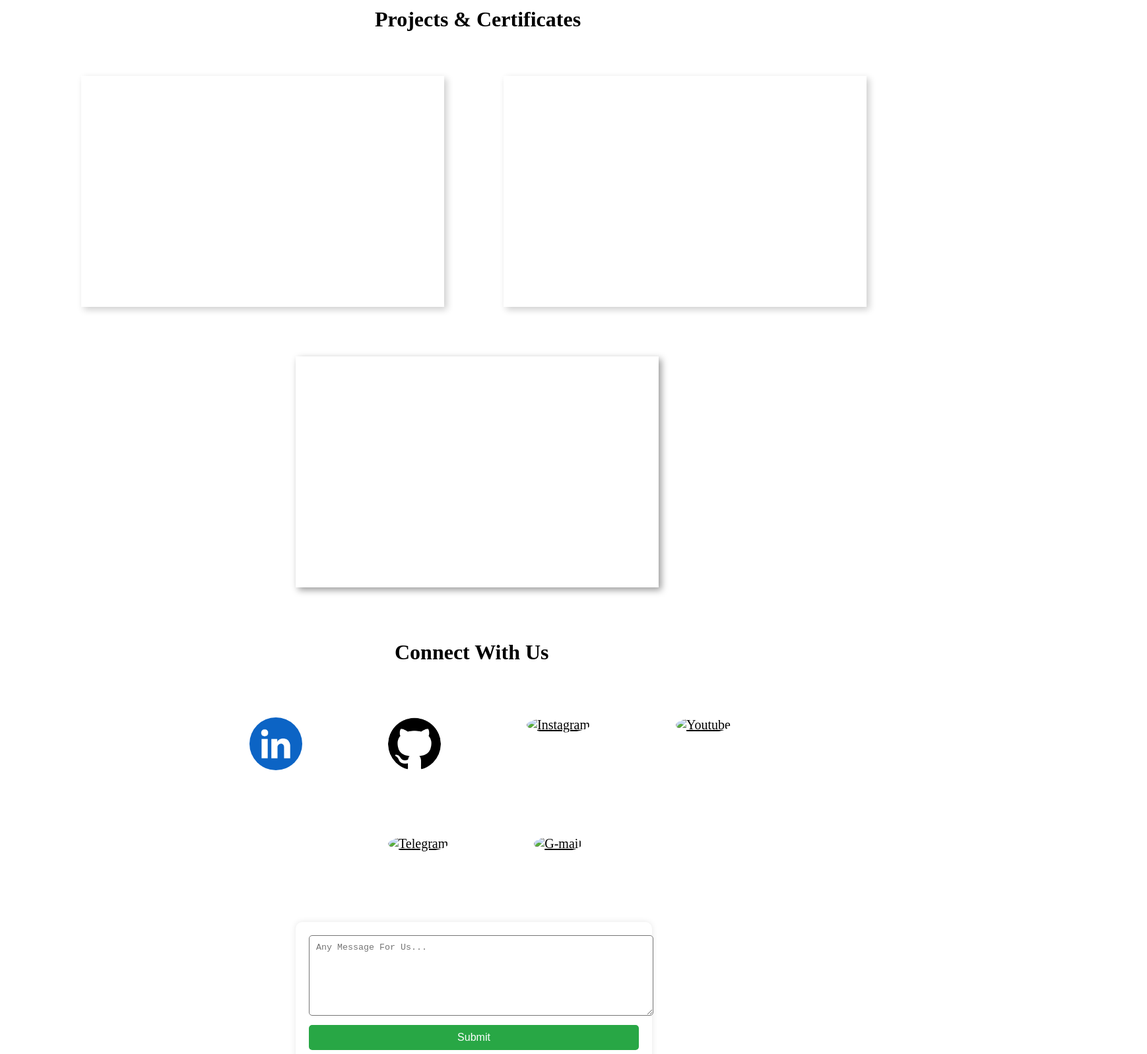
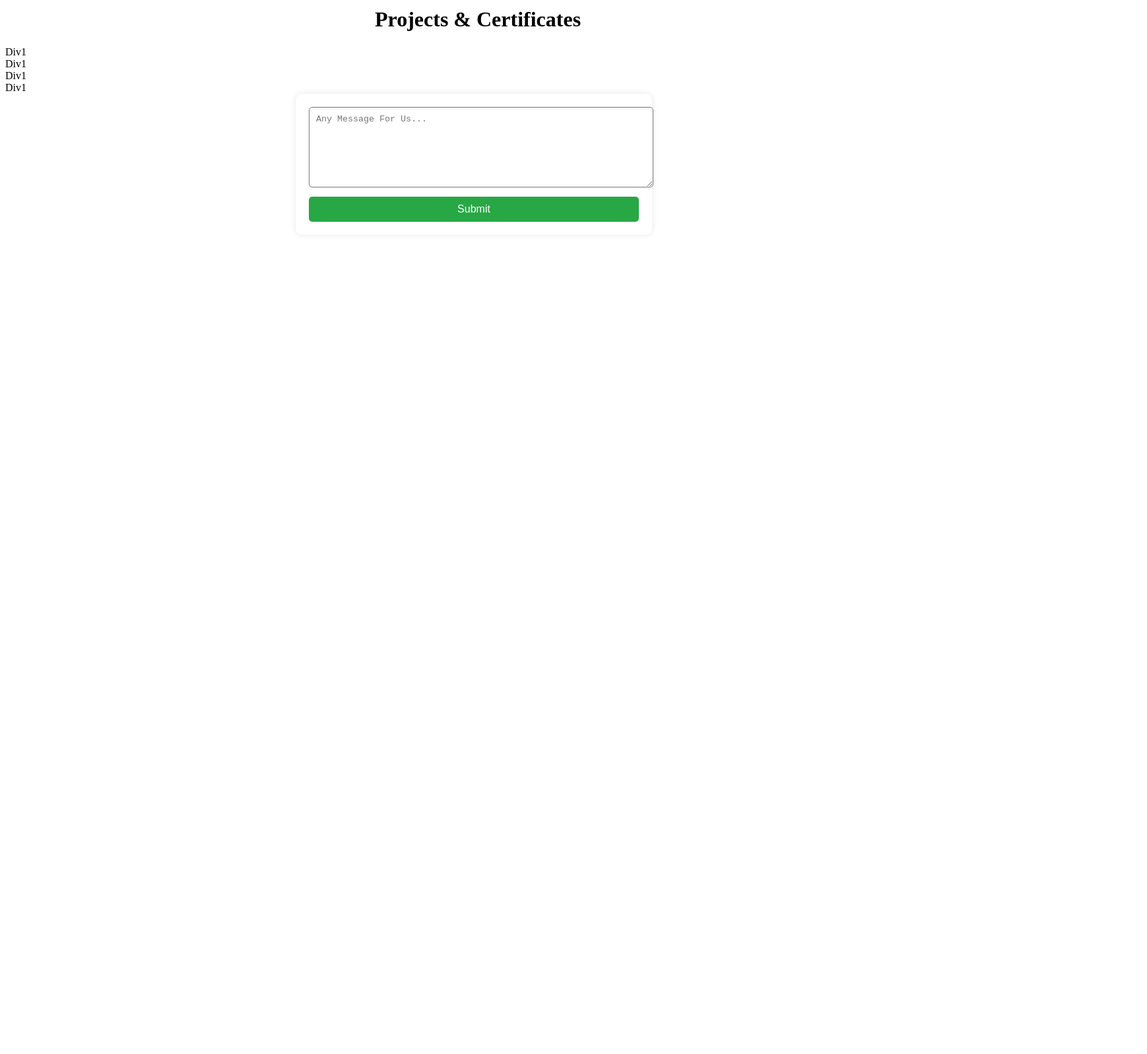
Before and after one commit to Nancysoni1234/Portfolio, a plain HTML site: page index.html in a window 1280 px wide. Shown: the part 1380-2977 px from the top of the page at 66% size, 1738 px wide, since content can reach past the window. After the commit the page ends 1744 px from the top, so only its background shows below. Drawn offline with Linux system fonts and the light colour scheme.

Commit message:
updated index file

```diff
--- a/index.html
+++ b/index.html
@@ -42,22 +42,12 @@
     <div class="skill_div"><i class="fa-brands fa-linux" class="icons"></i>Operating System</div>
   </div>
   <h1 id="project_head">Projects & Certificates</h1>
-  <div class="projects">
-    <div class="proj_div" id="proj_div1"></div>
-    <div class="proj_div" id="proj_div2"></div>
-    <div id="proj_div3"></div>
+  <div class="contact">
+    <div class="contact_divs1">Div1</div>
+    <div class="contact_divs1">Div1</div>
+    <div class="contact_divs1">Div1</div>
+    <div class="contact_divs1">Div1</div>
   </div>
-  <h1 id="Connect_head">Connect With Us</h1>
-  <div class="connect1">
-    <a href="https://www.linkedin.com/in/nancy-soni-6150a32ab/" target="_main"><img src="img1.png" alt="LinkedIn"></a>
-    <a href="https://github.com/Nancysoni1234" target="_main"><img src="img2.png" alt="GitHub"></a>
-    <a href="https://www.instagram.com/so.nancyyyy/" target="_main"><img src="img3.webp" alt="Instagram"></a>
-    <a href="https://www.youtube.com/@IThink-o7k" target="_main"><img src="img4.png" alt="Youtube"></a>
-</div>
-<div class="connect2">
-    <a href="https://t.me/Nancy" target="_main"><img src="img5.png" alt="Telegram"></a>
-    <a href="mailto:soninancy582@gmail.com" target="_main"><img src="img6.jpeg" alt="G-mail"></a>
-</div>
 <div class="feedback">
     <form>
         <textarea placeholder="Any Message For Us..." required></textarea>
```
